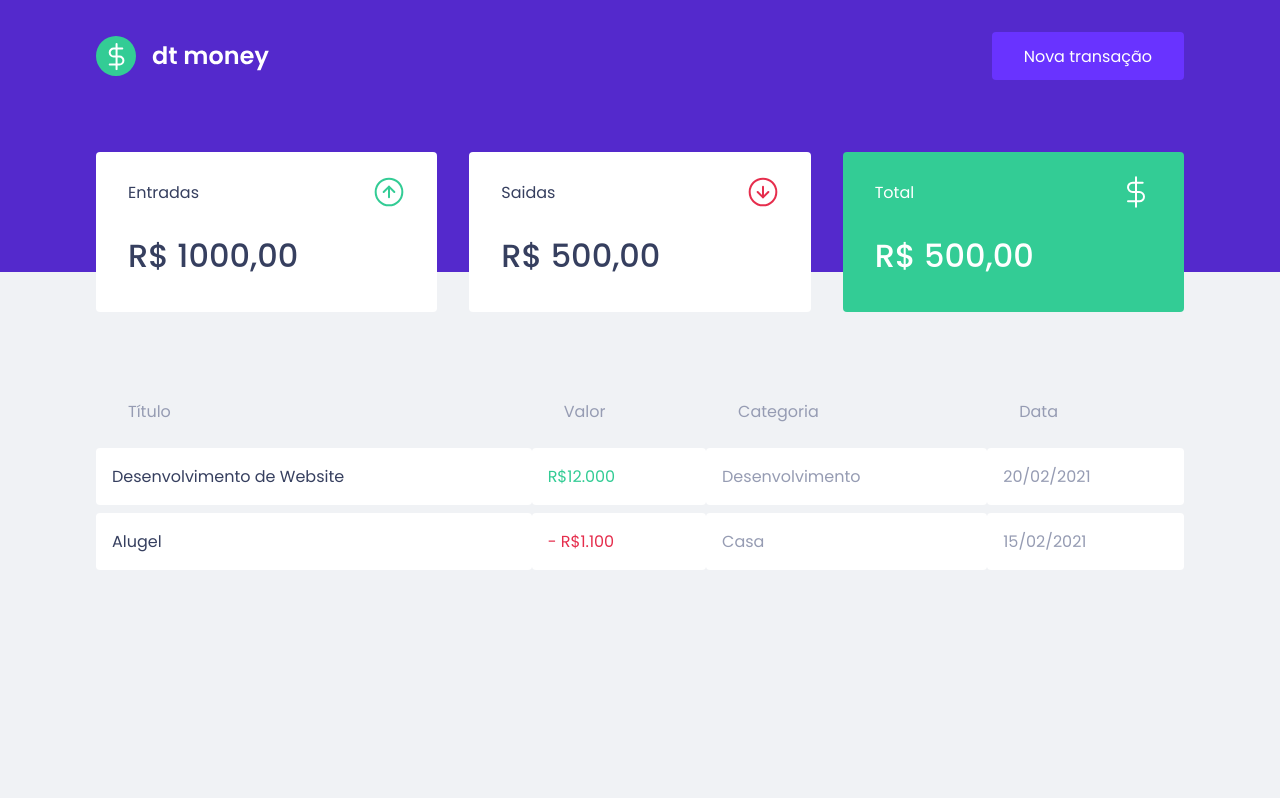
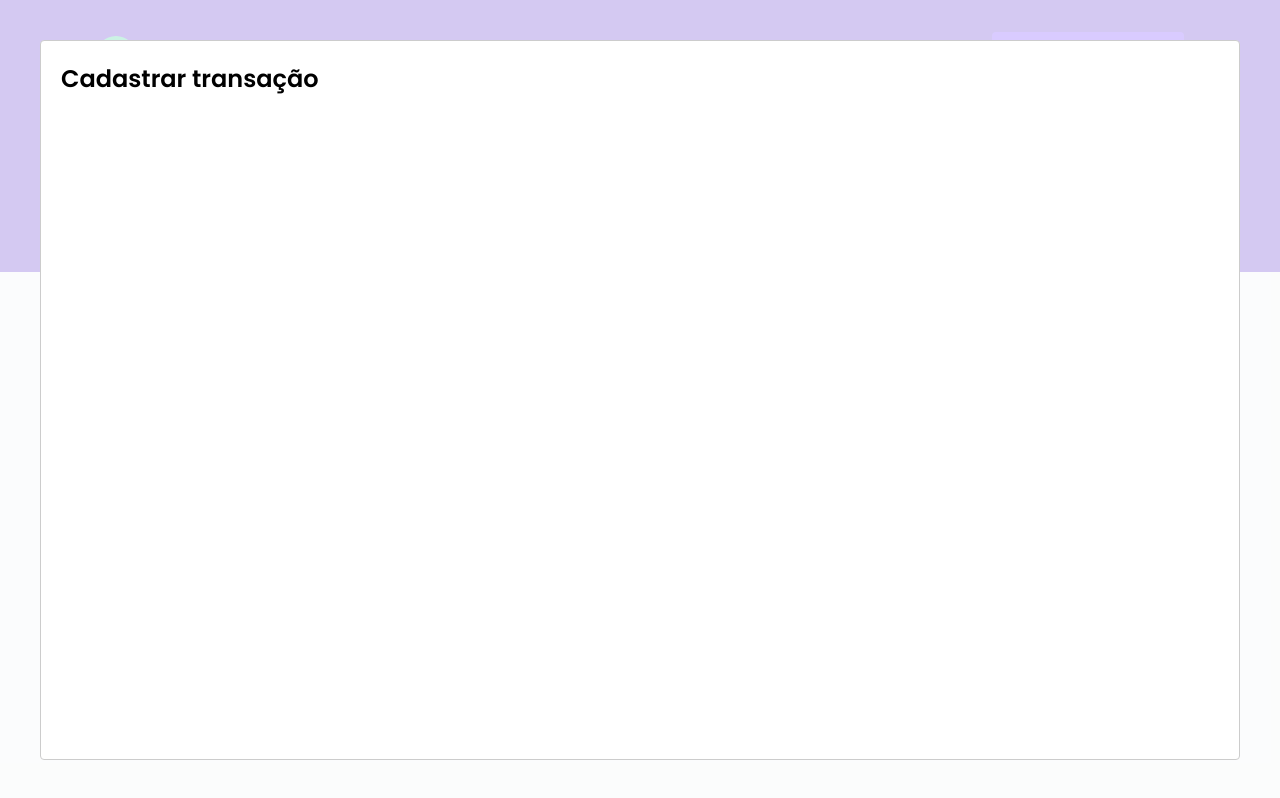
Before and after one commit to leoorlandin/dtmoney, a React (Create React App) app: page / in a window 1280 px wide. Both pictures are taken after a click on the button "Nova transação". Built offline with nearby package versions, Linux system fonts and the light colour scheme; no server answers; what miragejs would draw is missing.

Commit message:
add lib react-modal and transaction modal component

```diff
--- a/package.json
+++ b/package.json
@@ -7,6 +7,7 @@
     "miragejs": "^0.1.41",
     "react": "^17.0.2",
     "react-dom": "^17.0.2",
+    "react-modal": "^3.14.2",
     "react-scripts": "4.0.3",
     "styled-components": "^5.3.0",
     "web-vitals": "^1.0.1"
@@ -19,6 +20,7 @@
     "@types/node": "^12.0.0",
     "@types/react": "^17.0.0",
     "@types/react-dom": "^17.0.0",
+    "@types/react-modal": "^3.12.0",
     "@types/styled-components": "^5.1.9",
     "typescript": "^4.1.2"
   },
--- a/src/App.tsx
+++ b/src/App.tsx
@@ -1,12 +1,32 @@
+import { useState } from 'react';
+import Modal from 'react-modal';
 import { Dashboard } from './components/Dashboard';
 import { Header } from './components/Header';
 import { GlobalStyle } from "./styles/global";
 
+Modal.setAppElement('#root');
+
 export default function App() {
+  const [isNewTransactionModalOpen, setIsNewTransactionModalOpen] = useState(false);
+
+  function handleOpenNewTransactionModal() {
+    setIsNewTransactionModalOpen(true);
+  }
+
+  function handleCloseNewTransactionModal() {
+    setIsNewTransactionModalOpen(false);
+  }
+
   return (
     <div className="App">
-      <Header />
+      <Header onOpenNewTransactionModal={handleOpenNewTransactionModal} />
       <Dashboard />
+      <Modal
+        isOpen={isNewTransactionModalOpen}
+        onRequestClose={handleCloseNewTransactionModal}
+      >
+        <h2>Cadastrar transação</h2>
+      </Modal>
       <GlobalStyle />
     </div>
   );
--- a/src/components/Header/index.tsx
+++ b/src/components/Header/index.tsx
@@ -2,12 +2,16 @@
 
 import { Container, Content } from './styles';
 
-export function Header() {
+interface HeaderProps {
+  onOpenNewTransactionModal: () => void;
+}
+
+export function Header({ onOpenNewTransactionModal }: HeaderProps) {
   return (
     <Container>
       <Content>
         <img src={logoImg} alt="dtmoney" />
-        <button>
+        <button onClick={onOpenNewTransactionModal}>
           Nova transação
         </button>
       </Content>
```
Also changed, not shown: 1 other file (tests, documents, lock files or other folders).
